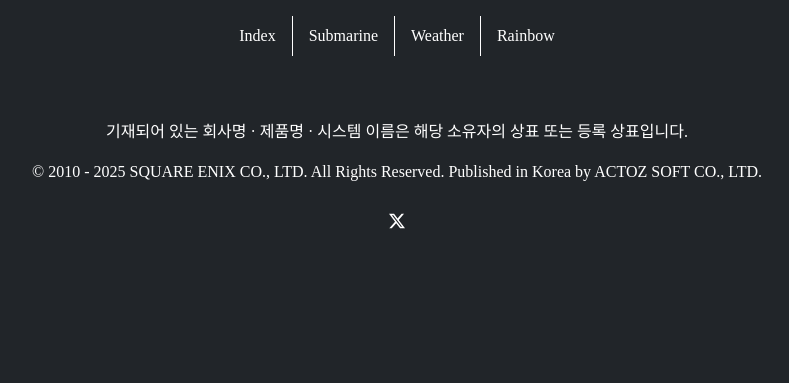
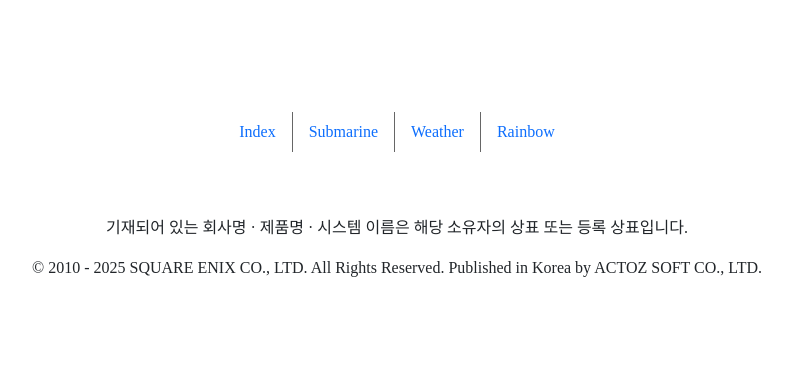
Before and after one commit to kohwj1/submarine, a Flask app: page / in a window 1280 px wide. Shown: the top 383 px of the page, without its empty margins (243-1032 px from the left). Run offline with Flask 3, Linux system fonts and the light colour scheme; some web fonts are replaced.

Commit message:
removed dark mode

```diff
--- a/static/css/global.css
+++ b/static/css/global.css
@@ -5,11 +5,6 @@
 
 * {
   font-family: "Gowun Batang";
-}
-
-body {
-  color: #eee;
-  background-color: #444;
 }
 
 .eorzea {
@@ -20,10 +15,10 @@ body {
   width: 200px;
 }
 
-.nav-item {
-  border-right: 1px solid #fff;
+.nav-item.global-nav {
+  border-right: 1px solid #666;
 }
 
-.nav-item:last-child {
+.nav-item:last-child.global-nav {
   border-right: none;
 }
--- a/templates/root.html
+++ b/templates/root.html
@@ -9,17 +9,18 @@
     <link href="https://cdn.jsdelivr.net/npm/bootstrap@5.3.8/dist/css/bootstrap.min.css" rel="stylesheet" integrity="sha384-sRIl4kxILFvY47J16cr9ZwB07vP4J8+LH7qKQnuqkuIAvNWLzeN8tE5YBujZqJLB" crossorigin="anonymous">
     <script src="https://cdn.jsdelivr.net/npm/@popperjs/core@2.11.8/dist/umd/popper.min.js" integrity="sha384-I7E8VVD/ismYTF4hNIPjVp/Zjvgyol6VFvRkX/vR+Vc4jQkC+hVqc2pM8ODewa9r" crossorigin="anonymous" defer></script>
     <script src="https://cdn.jsdelivr.net/npm/bootstrap@5.3.8/dist/js/bootstrap.min.js" integrity="sha384-G/EV+4j2dNv+tEPo3++6LCgdCROaejBqfUeNjuKAiuXbjrxilcCdDz6ZAVfHWe1Y" crossorigin="anonymous" defer></script>
+    <link rel="stylesheet" href="https://cdn.jsdelivr.net/npm/bootstrap-icons@1.13.1/font/bootstrap-icons.min.css">
     <link href="../static/css/global.css" rel="stylesheet">
-    <link href="../static/css/weather.css" rel="stylesheet">
+    {% block header %}{% endblock %}
     <title>{% block title %}{% endblock %}</title>
 </head>
-<body class="bg-dark text-white">
+<body class="p-5 m-5">
     <nav class="p-3">
         <ul class="nav justify-content-center">
-            <li class="nav-item"><a class="nav-link text-white eorzea" href="/">Index</a></li>
-            <li class="nav-item"><a class="nav-link text-white eorzea" href="/submarine">Submarine</a></li>
-            <li class="nav-item"><a class="nav-link text-white eorzea" href="/weather">Weather</a></li>
-            <li class="nav-item"><a class="nav-link text-white eorzea" href="/rainbow">Rainbow</a></li>
+            <li class="nav-item global-nav"><a class="nav-link eorzea" href="/">Index</a></li>
+            <li class="nav-item global-nav"><a class="nav-link eorzea" href="/submarine">Submarine</a></li>
+            <li class="nav-item global-nav"><a class="nav-link eorzea" href="/weather">Weather</a></li>
+            <li class="nav-item global-nav"><a class="nav-link eorzea" href="/rainbow">Rainbow</a></li>
         </ul>
     </nav>
     {% block content %}
--- a/templates/weather.html
+++ b/templates/weather.html
@@ -1,4 +1,5 @@
 {% extends 'root.html' %}
+{% block header %}<link href="../static/css/weather.css" rel="stylesheet">{% endblock %}
 {% block title %}날씨 :: TestPage{% endblock %}
 {% block content %}
 <div class="container d-flex flex-column justify-content-center align-items-center">
```
